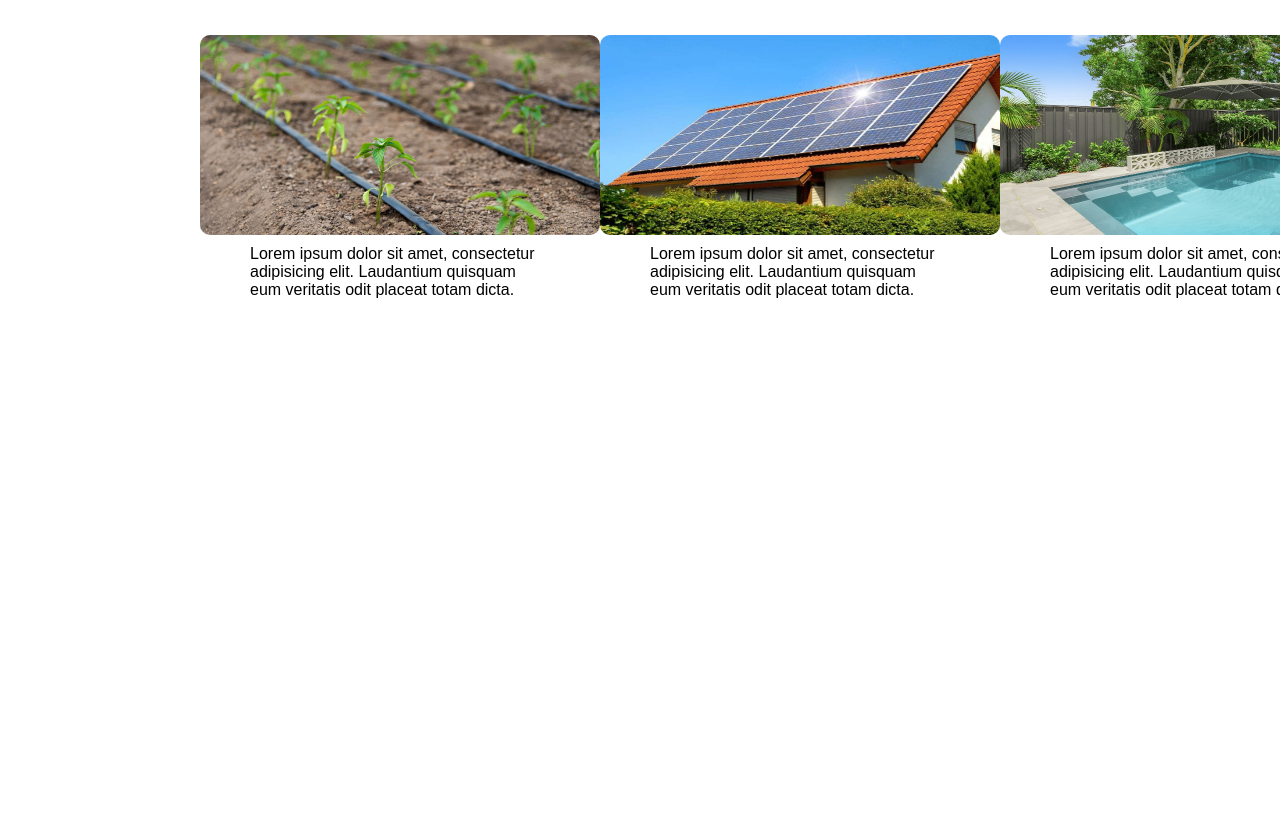
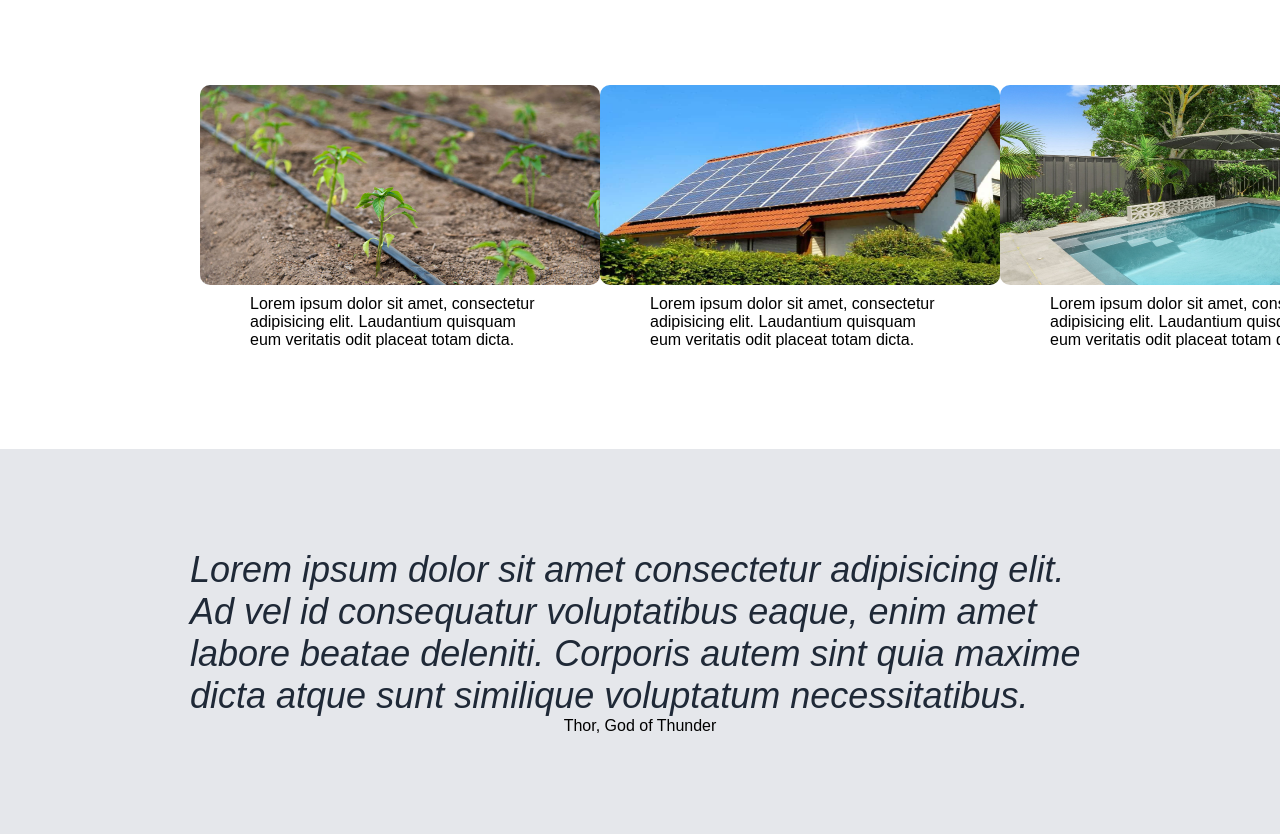
Before and after one commit to RHappyR/landing--page, a plain HTML site: page index.html in a window 1280 px wide. Shown: the part 666-1500 px from the top of the page. Before the commit the page ends 965 px from the top, so only its background shows below. Drawn offline with Linux system fonts and the light colour scheme.

Commit message:
Finalize: Header, Hero, Cards. Ongoing: Quote.

```diff
--- a/index.html
+++ b/index.html
@@ -44,14 +44,22 @@
       <div class="container-title">Nos services</div>
       <div class="cards">
         <div class="card">
-          <img class="card-image" src="./images/drip-irrigation.jpg" alt="drip-irrigation" />
+          <img
+            class="card-image"
+            src="./images/drip-irrigation.jpg"
+            alt="drip-irrigation"
+          />
           <div class="card-text">
             Lorem ipsum dolor sit amet, consectetur adipisicing elit. Laudantium
             quisquam eum veritatis odit placeat totam dicta.
           </div>
         </div>
         <div class="card">
-            <img class="card-image" src="./images/soalr-panels.jpg" alt="solar-panels" />
+          <img
+            class="card-image"
+            src="./images/soalr-panels.jpg"
+            alt="solar-panels"
+          />
           <div class="card-text">
             Lorem ipsum dolor sit amet, consectetur adipisicing elit. Laudantium
             quisquam eum veritatis odit placeat totam dicta.
@@ -67,6 +75,16 @@
       </div>
     </div>
 
+    <div class="quote">
+      <div class="quote-text">
+        Lorem ipsum dolor sit amet consectetur adipisicing elit. Ad vel id
+        consequatur voluptatibus eaque, enim amet labore beatae deleniti.
+        Corporis autem sint quia maxime dicta atque sunt similique voluptatum
+        necessitatibus.
+      </div>
+      <div class="quote-author">Thor, God of Thunder</div>
+    </div>
+
     <div class="footer"></div>
   </body>
 </html>
--- a/style.css
+++ b/style.css
@@ -81,6 +81,7 @@ body {
 
 .container-title{
     text-align: center;
+    margin-top: 50px;
     margin-bottom: 100px;
     font-size: 36px;
     font-weight: bolder;
@@ -90,6 +91,7 @@ body {
 .cards{
     display: flex;
     justify-content: space-between;
+    margin-bottom: 100px;
 }
 
 .card{
@@ -109,6 +111,27 @@ body {
 .card-text{
     width: 300px;
 
+}
+
+.quote{
+    background-color: #E5E7EB;
+    display: flex;
+    flex-direction: column;
+    align-items: center;
+    padding: 100px;
+
+}
+
+.quote-text{
+    font-size: 36px;
+    font-style: italic;
+    color: #1f2937;
+    width: 900px;
+    font-weight: lighter;
+}
+
+.quote-author{
+    text-align: right;
 }
 
 ul{
```
Lines whose indentation alone changed are shown as unchanged.
